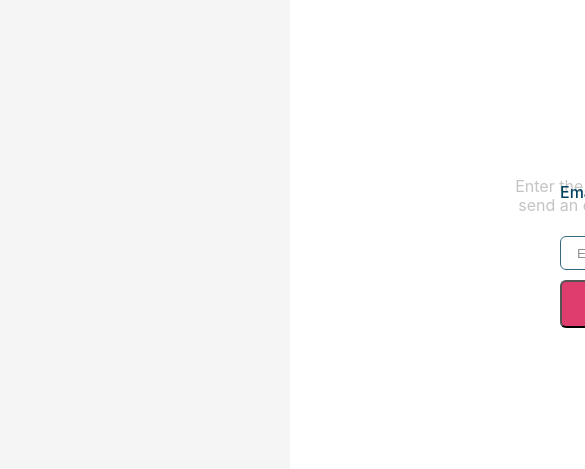
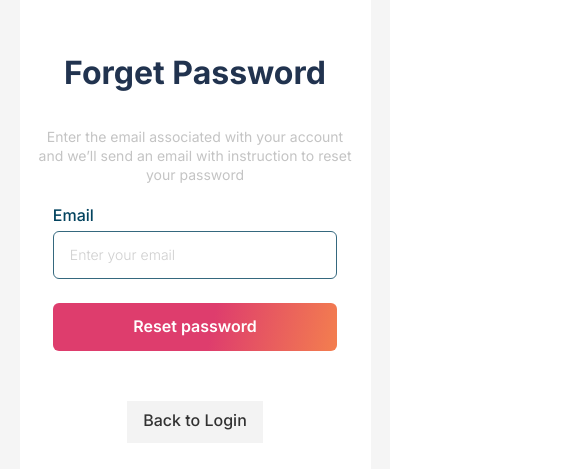
Before and after one commit to DarthVve/A2C-Frontend, a React (Create React App) app: page /forgotPassword in a window 390 px wide. Shown: the part 185-654 px from the top of the page, 585 px wide, since content can reach past the window. Built offline with nearby package versions, Linux system fonts and the light colour scheme.

Commit message:
forgot-password: css for FP components & pages (responsiveness) 1.2.0

```diff
--- a/public/index.html
+++ b/public/index.html
@@ -1,14 +1,17 @@
 <!DOCTYPE html>
 <html lang="en">
+
 <head>
   <meta charset="utf-8" />
   <link rel="icon" href="%PUBLIC_URL%/favicon.ico" />
+  <link rel="preconnect" href="https://fonts.googleapis.com">
+  <link rel="preconnect" href="https://fonts.gstatic.com" crossorigin>
+  <link
+    href="https://fonts.googleapis.com/css2?family=Inter:wght@300;400;500;600;700&family=Manrope:wght@400;500;600;700&family=Mulish:wght@300;400;500;600;700&display=swap"
+    rel="stylesheet">
   <meta name="viewport" content="width=device-width, initial-scale=1" />
   <meta name="theme-color" content="#000000" />
-    <meta
-      name="description"
-      content="Web site created using create-react-app"
-    />
+  <meta name="description" content="Web site created using create-react-app" />
   <link rel="apple-touch-icon" href="%PUBLIC_URL%/logo192.png" />
   <!--
       manifest.json provides metadata used when your web app is installed on a
@@ -26,6 +29,7 @@
     -->
   <title>React App</title>
 </head>
+
 <body>
   <noscript>You need to enable JavaScript to run this app.</noscript>
   <div id="root"></div>
@@ -40,4 +44,5 @@
       To create a production bundle, use `npm run build` or `yarn build`.
     -->
 </body>
+
 </html>
--- a/src/components/forgotPassword/FPcheckMail.css
+++ b/src/components/forgotPassword/FPcheckMail.css
@@ -2,13 +2,20 @@
     position: absolute;
     width: 860px;
     height: 527px;
-    left: 290px;
-    top: 160px;
+    left: 0;
+    top: 0;
+    right: 0;
+    bottom: 0;
+    margin: auto;
+    max-width: 90%;
     background-color: white;
+    display: flex;
+    flex-direction: column;
+    align-items: center;
+    justify-content: center;
 }
 
 .fpcm img{
-    position: absolute;
     left: 44.77%;
     right: 44.77%;
     top: 18.79%;
@@ -16,47 +23,48 @@
 }
 
 .fpcm h1 {
-    position: absolute;
-    width: 252px;
-    height: 39px;
+    width: 300px;
+    /* height: 39px; */
     left: 304px;
     top: 203px;
-    font-family: 'Inter';
+    font-family: 'Inter', sans-serif;
     font-style: normal;
     font-weight: 700;
     font-size: 32px;
     line-height: 39px;
     color: #03435F;
+    max-width: 95%;
+    text-align: center;
 }
 
 .fpcm-text {
-    position: absolute;
     width: 319px;
     height: 44px;
     left: 271px;
     top: 263px;
-    font-family: 'Manrope';
+    font-family: 'Manrope', sans-serif;
     font-style: normal;
     font-weight: 400;
     font-size: 16px;
     line-height: 22px;
     text-align: center;
     color: #21334F;
+    max-width: 90%;
 }
 
 .fpcm-rslink {
-    position: absolute;
     width: 331px;
     height: 20px;
     left: 265px;
     top: 323px;
-    font-family: 'Mulish';
+    font-family: 'Mulish', sans-serif;
     font-style: normal;
     font-weight: 400;
     font-size: 16px;
     line-height: 20px;
     text-align: center;
     color: #012A4A;
+    max-width: 90%;
 }
 
 .fpcm-rslink a {
@@ -69,12 +77,19 @@
     flex-direction: row;
     justify-content: center;
     align-items: center;
-    padding: 16px 122px;
     gap: 10px;
-    position: absolute;
     width: 204px;
     height: 54px;
     left: 328px;
     top: 375px;
     background: linear-gradient(104.22deg, #DE3D6D 38.86%, #F5844C 82.71%);
+    font-family: 'Manrope';
+    font-style: normal;
+    font-weight: 600;
+    font-size: 16px;
+    line-height: 22px;
+    color: #FFFFFF;
+    border: none;
+    margin-top: 20px;
+    cursor: pointer;
 }
--- a/src/components/forgotPassword/FPcheckMail.jsx
+++ b/src/components/forgotPassword/FPcheckMail.jsx
@@ -9,8 +9,8 @@ const FPcheckMail = (props) => {
             <img src={CMicon} alt='check email icon' />
             <h1>Check your email</h1>
             <p className='fpcm-text'>We sent a password reset link to your email. Please click the link to reset your password</p>
-            <p className='fpcm-rslink'>Don’t receive the email? Click to Resend link</p>
-            <Link to='/login'>
+            <p className='fpcm-rslink'>Don’t receive the email? <span style={{color: '#DF3E6E', cursor: 'pointer'}}>Click to Resend link</span></p>
+            <Link to='/login' style={{ textDecoration: 'none' }}>
                 <button className='fpcm-back2login'>Back to Login</button>
             </Link>
         </div>
--- a/src/components/forgotPassword/FPsendLink.css
+++ b/src/components/forgotPassword/FPsendLink.css
@@ -2,8 +2,17 @@
     position: absolute;
     width: 860px;
     height: 527px;
-    margin: 160px 290px 337px 290px;
     background-color: white;
+    max-width: 90%;
+    top: 0;
+    bottom: 0;
+    right: 0;
+    left: 0;
+    margin: auto;
+    display: flex;
+    flex-direction: column;
+    align-items: center;
+    justify-content: center;
 }
 
 .fpsl-main {
@@ -12,22 +21,12 @@
     align-items: center;
     padding: 0px;
     gap: 50px;
-    position: absolute;
     width: 432px;
-    height: 365px;
+    /* height: 365px; */
     left: 214px;
     top: 80px;
+    max-width: 100%;
 }
-
-/* .fpsl-content {
-    display: flex;
-    flex-direction: column;
-    align-items: center;
-    padding: 0px;
-    gap: 24px;
-    width: 432px;
-    height: 273px;
-} */
 
 .fpsl-form {
     display: flex;
@@ -36,7 +35,8 @@
     padding: 0px;
     gap: 24px;
     width: 432px;
-    height: 273px;
+    /* height: 273px; */
+    max-width: 90%;
 }
 
 .fpsl-heading {
@@ -44,32 +44,35 @@
     flex-direction: column;
     align-items: center;
     padding: 0px;
-    gap: 24px;
     width: 432px;
-    height: 101px;
+    /* height: 101px; */
+    max-width: 100%;
 }
 
 .fpsl-heading h1 {
     width: 263px;
     height: 39px;
-    font-family: 'Inter';
+    font-family: 'Inter', sans-serif;;
     font-style: normal;
     font-weight: 700;
     font-size: 32px;
     line-height: 39px;
     color: #21334F;
+    max-width: 90%;
+    text-align: center;
 }
 
 .fpsl-heading p {
     width: 432px;
     height: 38px;
-    font-family: 'Inter';
+    line-height: 19px;
+    font-family: 'Inter', sans-serif;
     font-style: normal;
     font-weight: 400;
-    font-size: 16px;
-    line-height: 19px;
+    font-size: 14px;
     text-align: center;
     color: #C4C4C4;
+    max-width: 100%;
 }
 
 .fpsl-form-field {
@@ -77,16 +80,15 @@
     flex-direction: column;
     align-items: flex-start;
     padding: 0px;
-    gap: 32px;
-    /* gap: 4px; */
+    gap: 4px;
     width: 320px;
-    height: 76px;
+    max-width: 90%;
 }
 
 .fpsl-form-field label {
     width: 41px;
     height: 24px;
-    font-family: 'Inter';
+    font-family: 'Inter', sans-serif;
     font-style: normal;
     font-weight: 500;
     font-size: 16px;
@@ -107,6 +109,19 @@
     opacity: 0.8;
     border: 1px solid #03435F;
     border-radius: 6px;
+    font-family: 'Inter', sans-serif;
+    max-width: 100%;
+}
+
+.fpsl-form-field input::placeholder {
+    color: #C4C4C4;
+    width: 111px;
+    height: 24px;
+    font-style: normal;
+    font-weight: 300;
+    font-size: 14px;
+    line-height: 24px;
+    font-family:'Inter', sans-serif;
 }
 
 .fpsl-subBtn {
@@ -120,6 +135,16 @@
     height: 48px;
     background: linear-gradient(101.99deg, #DE3D6D 55.72%, #F5844C 103.65%);
     border-radius: 6px;
+    border: none;
+    font-family: 'Inter';
+    font-style: normal;
+    font-weight: 600;
+    font-size: 16px;
+    line-height: 19px;
+    text-align: center;
+    color: #FFFFFF;
+    max-width: 90%;
+    cursor: pointer;
 }
 
 .fpsl-back2login {
@@ -133,4 +158,12 @@
     height: 42px;
     background: rgba(0, 0, 0, 0.06);
     opacity: 0.8;
+    border: none;
+    color: #000000;
+    font-family: 'Inter';
+    font-style: normal;
+    font-weight: 500;
+    font-size: 16px;
+    line-height: 19px;
+    cursor: pointer;
 }
--- a/src/components/forgotPassword/FPsendLink.jsx
+++ b/src/components/forgotPassword/FPsendLink.jsx
@@ -1,5 +1,6 @@
 import './FPsendLink.css'
 import React from 'react';
+import { Link } from 'react-router-dom';
 
 const FPsendLink = (props) => {
     return (
@@ -16,7 +17,9 @@ const FPsendLink = (props) => {
                         </div>
                         <button type='submit' className='fpsl-subBtn'>Reset password</button>
                 </form>
-                <button className='fpsl-back2login'>Back to Login</button>
+                <Link to='/login' style={{textDecoration: 'none'}}>
+                    <button className='fpsl-back2login'>Back to Login</button>
+                </Link>
             </div>
         </div>
     )
--- a/src/pages/forgotPassword/ForgotPasswordCM.css
+++ b/src/pages/forgotPassword/ForgotPasswordCM.css
@@ -1,6 +1,7 @@
 .fpcm-page {
     position: relative;
     width: 100%;
+    min-width: 300px;
     height: 100vh;
     background: #F5F5F5;
 }
--- a/src/pages/forgotPassword/ForgotPasswordSL.css
+++ b/src/pages/forgotPassword/ForgotPasswordSL.css
@@ -1,6 +1,7 @@
 .fpsl-page {
     position: relative;
     width: 100%;
+    min-width: 300px;
     height: 100vh;
     background: #F5F5F5;
 }
--- a/src/pages/forgotPassword/ForgotPasswordUP.css
+++ b/src/pages/forgotPassword/ForgotPasswordUP.css
@@ -1,6 +1,7 @@
 .fpup-page {
     position: relative;
     width: 100%;
+    min-width: 300px;
     height: 100vh;
     background: #F5F5F5;
 }
```
Also changed, not shown: src/components/forgotPassword/FPupdatePassword.css (+30 -8 lines). Lines whose indentation alone changed are shown as unchanged.
